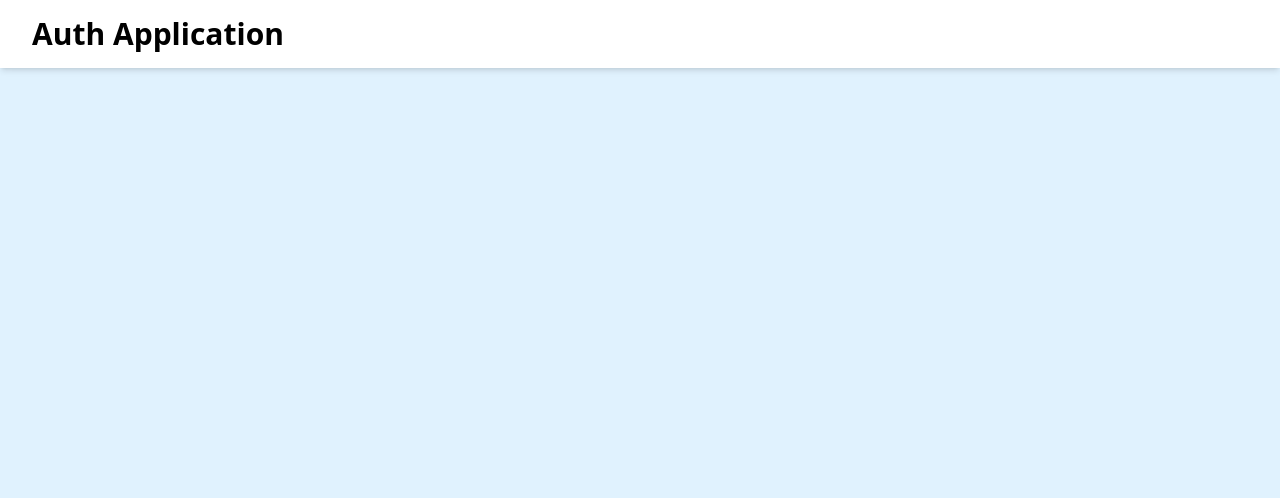
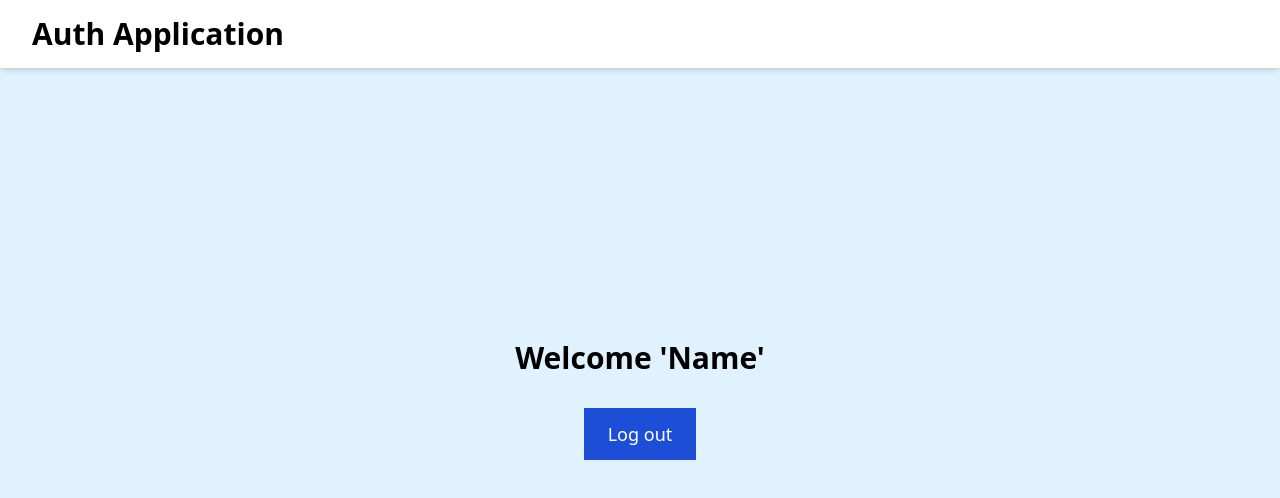
Before and after one commit to Suipt/User-Registration-Test6, a React (Create React App) app in the folder front-end-react/: page / in a window 1280 px wide. Shown: the top 498 px of the page. Built offline with nearby package versions, Linux system fonts and the light colour scheme.

Commit message:
add Home front-end

```diff
--- /dev/null
+++ b/front-end-react/src/pages/home/Home.js
@@ -0,0 +1,23 @@
+import { useNavigate } from "react-router-dom";
+
+export default () => {
+  const navigate = useNavigate();
+
+  const handleLogout = () => {
+    // here will be some code
+
+    navigate("/login");
+  };
+
+  return (
+    <div className=" flex flex-col gap-8 items-center">
+      <h1 className="text-3xl font-bold capitalize">welcome 'name'</h1>
+      <button
+        className="bg-blue-700 hover:bg-blue-800 text-white p-3 text-lg px-6"
+        onClick={handleLogout}
+      >
+        Log out
+      </button>
+    </div>
+  );
+};
```
Also changed, not shown: front-end-react/src/App.js (+8 -2 lines).
